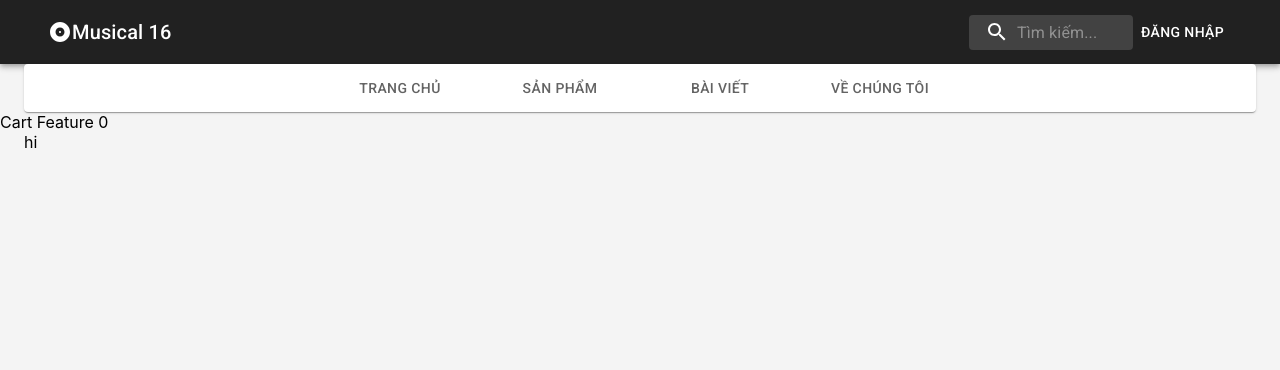
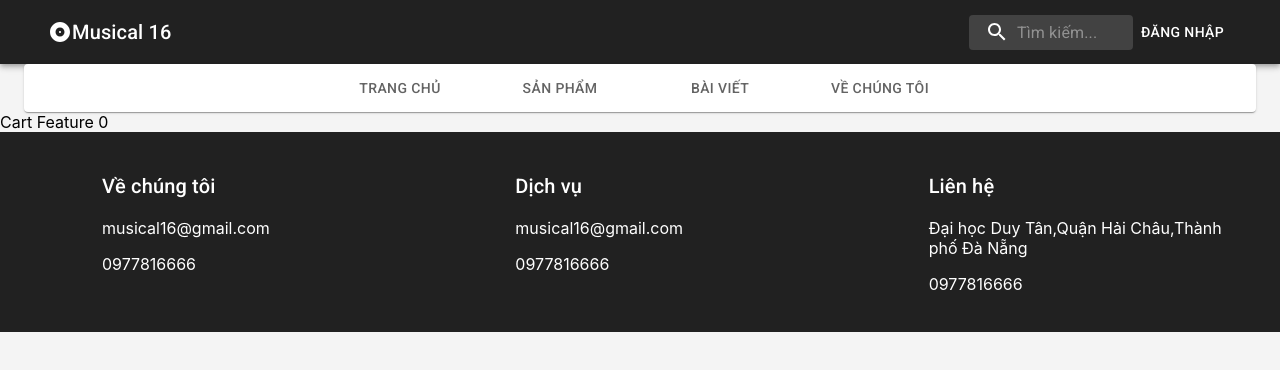
Before and after one commit to vo-vuong/FE_Reactjs, a React (Create React App) app: page /cart in a window 1280 px wide. Shown: the top 370 px of the page. Built offline with nearby package versions, Linux system fonts and the light colour scheme; the HTML template or start-up script is replaced by a standard one.

Commit message:
add Footer

```diff
--- a/src/components/Footer/index.jsx
+++ b/src/components/Footer/index.jsx
@@ -1,11 +1,67 @@
+import { Box, Container, Typography } from '@material-ui/core';
+import Grid from '@material-ui/core/Grid';
+import { makeStyles } from '@material-ui/core/styles';
 import React from 'react';
-import PropTypes from 'prop-types';
-import { Container } from '@material-ui/core';
 
-Footer.propTypes = {};
+const useStyles = makeStyles((theme) => ({
+  root: {
+    backgroundColor: theme.palette.grey[900],
+    color: '#fff',
+    padding: '30px 0',
+  },
+  containerFooter: {
+    flexGrow: 1,
+  },
+  paper: {
+    padding: theme.spacing(1),
+  },
+  title: {},
+  item: {
+    marginLeft: '70px',
+  },
+}));
 
-function Footer(props) {
-  return <Container>hi</Container>;
+export default function Footer() {
+  const classes = useStyles();
+
+  const contentAbout = { email: 'musical16@gmail.com', phoneNumber: '0977816666' };
+  const contentService = { email: 'musical16@gmail.com', phoneNumber: '0977816666' };
+  const contentInfo = { address: 'Đại học Duy Tân,Quận Hải Châu,Thành phố Đà Nẵng', phoneNumber: '0977816666' };
+
+  function FormCustom({ title, content }) {
+    return (
+      <div className={classes.item}>
+        <Grid item className={classes.paper}>
+          <Typography variant="h6" component="h2">
+            {title}
+          </Typography>
+        </Grid>
+        {Object.keys(content).map(function (key) {
+          return (
+            <Grid item className={classes.paper}>
+              {content[key]}
+            </Grid>
+          );
+        })}
+      </div>
+    );
+  }
+
+  return (
+    <Box className={classes.root}>
+      <Container className={classes.containerFooter}>
+        <Grid container spacing={1}>
+          <Grid item xs={4} spacing={3}>
+            <FormCustom title="Về chúng tôi" content={contentAbout} />
+          </Grid>
+          <Grid item xs={4} spacing={3}>
+            <FormCustom title="Dịch vụ" content={contentService} />
+          </Grid>
+          <Grid item xs={4} spacing={3}>
+            <FormCustom title="Liên hệ" content={contentInfo} />
+          </Grid>
+        </Grid>
+      </Container>
+    </Box>
+  );
 }
-
-export default Footer;
```
